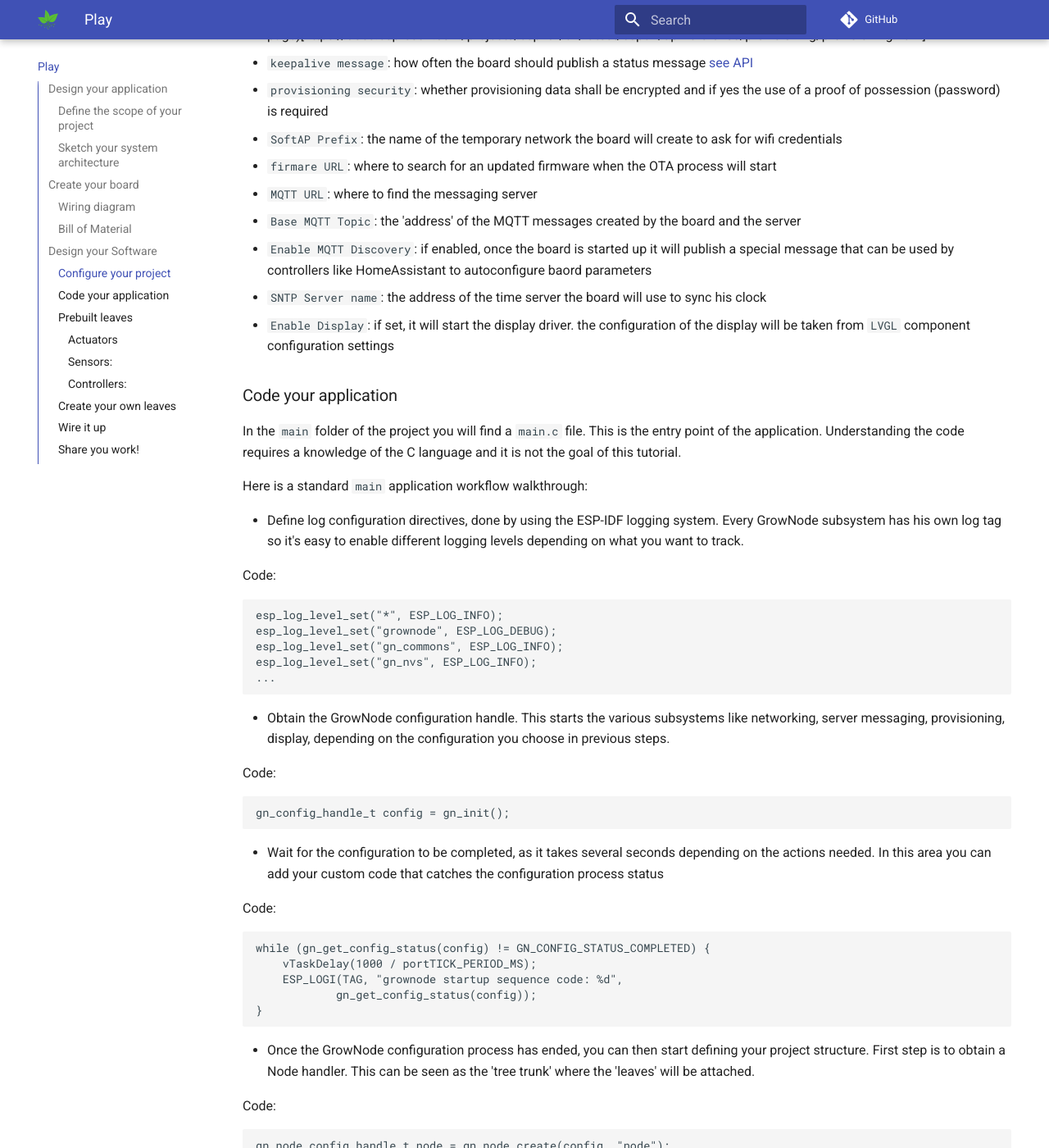
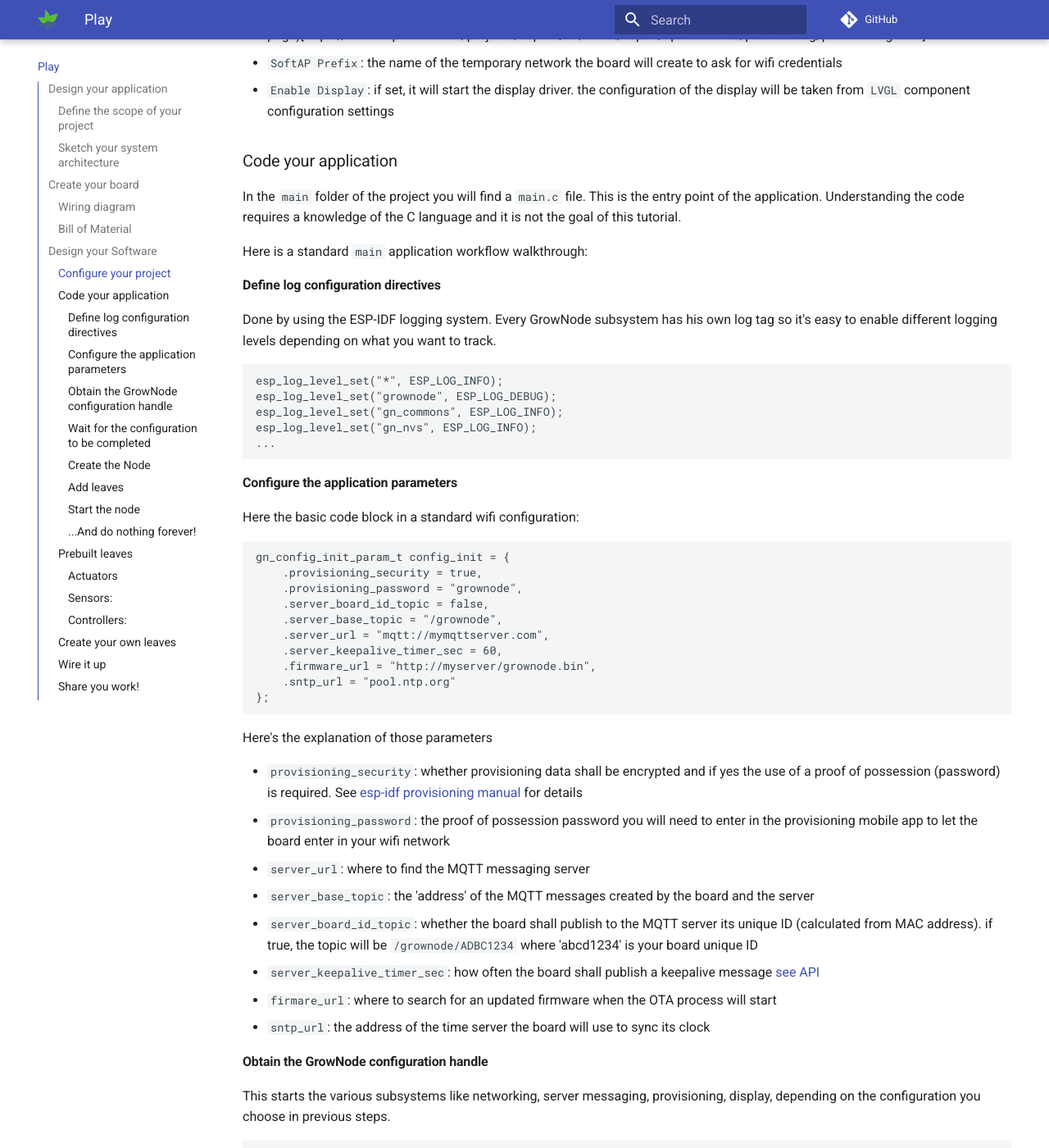
Before and after one commit to ogghst/grownode, an MkDocs documentation site: the page built from docs/workflow.md, in a window 1280 px wide and 1400 px high, scrolled down 4917 px. Shown: the whole window at 82% size. Built offline with MkDocs 1.6.1 and Material for MkDocs 9.7.7, drawn with Linux system fonts in a browser that asks for light colours; comment, search, counter and statistics services are not loaded; old or Windows-style settings are respelled for this version of MkDocs; some of the changed text lies outside the part shown.

Commit message:
updated docs

```diff
--- a/docs/workflow.md
+++ b/docs/workflow.md
@@ -63,25 +63,18 @@ Some basic configuration parameters:
  - `reset flash at every startup`: every time the board is started up, all information stored are wiped out. This is useful when you are testing the board and you want to restart every time with a clean situation. please note that this removes also your provisioning status (wifi SSID and password)
  - `enable networking`: in order to have all the network related functionalities. in case of local boards or issues with firmware size this will reduce a lot the firware footprint and enhance performances. Dependant parameters are:
  - `provisioning transport`: how the board will receive wifi credentials at startup. SoftAP means by becoming a local access point, Bluetooth is the other option. Depending on the choice, you will have to use one of the Espressif provisioning apps (at this page)[https://docs.espressif.com/projects/esp-idf/en/latest/esp32/api-reference/provisioning/provisioning.html]
-- `keepalive message`: how often the board should publish a status message [see API](html/index.html)
-- `provisioning security`: whether provisioning data shall be encrypted and if yes the use of a proof of possession (password) is required
-- `SoftAP Prefix`: the name of the temporary network the board will create to ask for wifi credentials
-- `firmare URL`: where to search for an updated firmware when the OTA process will start
-- `MQTT URL`: where to find the messaging server
-- `Base MQTT Topic`: the 'address' of the MQTT messages created by the board and the server
-- `Enable MQTT Discovery`: if enabled, once the board is started up it will publish a special message that can be used by controllers like HomeAssistant to autoconfigure baord parameters
-- `SNTP Server name`: the address of the time server the board will use to sync his clock
-- `Enable Display`: if set, it will start the display driver. the configuration of the display will be taken from `LVGL` component configuration settings
+ - `SoftAP Prefix`: the name of the temporary network the board will create to ask for wifi credentials
+ - `Enable Display`: if set, it will start the display driver. the configuration of the display will be taken from `LVGL` component configuration settings
 
-###Code your application
+### Code your application
 
 In the `main` folder of the project you will find a `main.c` file. This is the entry point of the application. Understanding the code requires a knowledge of the C language and it is not the goal of this tutorial.
 
 Here is a standard `main` application workflow walkthrough:
 
-- Define log configuration directives, done by using the ESP-IDF logging system. Every GrowNode subsystem has his own log tag so it's easy to enable different logging levels depending on what you want to track.
+#### Define log configuration directives
 
-Code:
+Done by using the ESP-IDF logging system. Every GrowNode subsystem has his own log tag so it's easy to enable different logging levels depending on what you want to track.
 
     esp_log_level_set("*", ESP_LOG_INFO);
     esp_log_level_set("grownode", ESP_LOG_DEBUG);
@@ -89,15 +82,42 @@ Code:
     esp_log_level_set("gn_nvs", ESP_LOG_INFO);
     ...
 
-- Obtain the GrowNode configuration handle. This starts the various subsystems like networking, server messaging, provisioning, display, depending on the configuration you choose in previous steps.
+#### Configure the application parameters
 
-Code:
+Here the basic code block in a standard wifi configuration:
 
-	gn_config_handle_t config = gn_init();
+	gn_config_init_param_t config_init = {
+		.provisioning_security = true,
+		.provisioning_password = "grownode",
+		.server_board_id_topic = false,
+		.server_base_topic = "/grownode",
+		.server_url = "mqtt://mymqttserver.com",
+		.server_keepalive_timer_sec = 60,
+		.firmware_url = "http://myserver/grownode.bin",
+		.sntp_url = "pool.ntp.org"
+	};
 
-- Wait for the configuration to be completed, as it takes several seconds depending on the actions needed. In this area you can add your custom code that catches the configuration process status
+Here's the explanation of those parameters
 
-Code:
+- `provisioning_security`: whether provisioning data shall be encrypted and if yes the use of a proof of possession (password) is required. See [esp-idf provisioning manual](https://docs.espressif.com/projects/esp-idf/en/latest/esp32/api-reference/provisioning/provisioning.html) for details
+- `provisioning_password`: the proof of possession password you will need to enter in the provisioning mobile app to let the board enter in your wifi network
+- `server_url`: where to find the MQTT messaging server
+- `server_base_topic`: the 'address' of the MQTT messages created by the board and the server
+- `server_board_id_topic`: whether the board shall publish to the MQTT server its unique ID (calculated from MAC address). if true, the topic will be `/grownode/ADBC1234` where 'abcd1234' is your board unique ID
+- `server_keepalive_timer_sec`: how often the board shall publish a keepalive message [see API](html/index.html)
+- `firmare_url`: where to search for an updated firmware when the OTA process will start
+- `sntp_url`: the address of the time server the board will use to sync its clock
+
+
+#### Obtain the GrowNode configuration handle
+
+This starts the various subsystems like networking, server messaging, provisioning, display, depending on the configuration you choose in previous steps.
+
+	gn_config_handle_t config = gn_init(config_init);
+
+#### Wait for the configuration to be completed
+
+It takes several seconds depending on the actions needed. In this area you can add your custom code that catches the configuration process status
 
 	while (gn_get_config_status(config) != GN_CONFIG_STATUS_COMPLETED) {
 		vTaskDelay(1000 / portTICK_PERIOD_MS);
@@ -105,24 +125,22 @@ Code:
 				gn_get_config_status(config));
 	}
 
-- Once the GrowNode configuration process has ended, you can then start defining your project structure. First step is to obtain a Node handler. This can be seen as the 'tree trunk' where the 'leaves' will be attached.
+#### Create the Node
 
-Code:
+Once the GrowNode configuration process has ended, you can then start defining your project structure. First step is to obtain a Node handler. This can be seen as the 'tree trunk' where the 'leaves' will be attached.
 
 	gn_node_config_handle_t node = gn_node_create(config, "node");
 
-- And then you can add your sensors and actuators, that in GrowNode languages are called **leaves**. Standard leaves code is contained on `components/grownode/leaves` folder
+#### Add leaves
 
-Code:
+And then you can add your sensors and actuators, that in GrowNode languages are called **leaves**. Standard leaves code is contained on `components/grownode/leaves` folder
 
 	gn_leaf_config_handle_t lights1in = gn_leaf_create(node, "lights1in", gn_relay_config, 4096);
 
 In this example we have created an handle to a relay leaf, called `lights1in`, using the config callback `gn_relay_config`, with a memory space of 4K.
 Every leaf has his own characteristic and purposes. Some represents sensors, some actuators, and some has the only purpose to implement control logic for other leaves. The `relay` leaf, for instance, can be reused for multiple actuators in multiple pins. Some others may have limitations due to the specific hardware used.
 
-- In order to make a leaf usable you probably have to configure it. The `relay` leaf need to know what is the GPIO pin attached and the initial status:
-
-Code:
+In order to make a leaf usable you probably have to configure it. The `relay` leaf need to know what is the GPIO pin attached and the initial status:
 
 	gn_leaf_param_init_double(lights1in, GN_RELAY_PARAM_GPIO, 25);
 	gn_leaf_param_init_bool(lights1in, GN_RELAY_PARAM_STATUS, false);
@@ -131,17 +149,18 @@ Some paramaters are stored in the board non volatile storage (NVS) for later use
 
 Please look at the header file of the leaf you want to use to understand the needed parameters.
 
-- At this point the leaf is ready for the startup. This is made by calling:
+#### Start the node
 
- Code:
+At this point the leaf is ready for the startup. This is made by calling:
 
 	gn_node_start(node);
 
 The framework will  tell the network that the board is online, publish the board sensor data, start all the leaves callbacks , start the listeners for leaves dialogue (in the `relay` leaf, this means the relay can be controlled by setting the `status` parameter).
 
-- Last step, you should implement an infinite loop:
 
-Code:
+#### ...And do nothing forever!
+
+Last step, you should implement an infinite loop:
 
 	while (true) {
 		vTaskDelay(10000 / portTICK_PERIOD_MS);
@@ -162,6 +181,7 @@ Basic leaves as per today:
 #### Sensors:
 
 - Capacitive Water Level: gives you the value of a touch sensing device, here used to detect water level
+- Capacitive Moisture Sensor: gives you the value of the water level through an external moisture sensor
 - BME280: gets the data from this temperature/humidity/pressure sensor
 - DS18B20: gets the temperature of multiple temperature sensors connected to a GPIO
 
```
Also changed, not shown: docs/index.md (+4 -2 lines), 1 other file.
